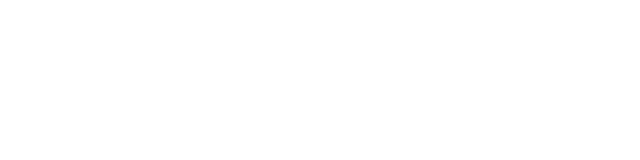
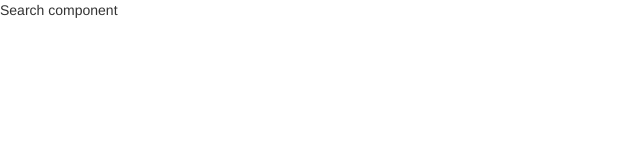
Before and after one commit to ArossThompson/ui-components, a React (Create React App) app: page / in a window 1280 px wide. Shown: the top 160 px of the page, without its empty margins (0-640 px from the left). Built offline with nearby package versions, Linux system fonts and the light colour scheme.

Commit message:
Created a new component called Search and made the dropdown page items an exportable array from a constants.js file

```diff
--- a/src/App.jsx
+++ b/src/App.jsx
@@ -6,32 +6,15 @@
 import Home from './components/routes/Home';
 import About from './components/routes/About';
 import Projects from './components/routes/Projects';
+import Search from './components/Search/Search';
 
-const pages = [
-  {
-    pathname: "/home",
-    pagename: "Home"
-  },
-  {
-    pathname: "/about",
-    pagename: "About"
-  },
-  {
-    pathname: "/projects",
-    pagename: "Projects"
-  },
-]
+// Constants
+import { pages } from './utils/constants';
 
 
 const App = () => {
   return (
-    <main>
-      <Switch>
-          <Route path="/home" component={Home} exact />
-          <Route path="/about" component={About} />
-          <Route path="/projects" component={Projects} />
-      </Switch>
-    </main>
+    <Search />
   )
 }
 
--- /dev/null
+++ b/src/components/Search/Search.jsx
@@ -0,0 +1,7 @@
+import React, { useState, useEffect } from 'react';
+
+const Search = () => {
+  return <div>Search component</div>
+}
+
+export default Search;
--- /dev/null
+++ b/src/utils/constants.js
@@ -0,0 +1,14 @@
+export const pages = [
+  {
+    pathname: "/home",
+    pagename: "Home"
+  },
+  {
+    pathname: "/about",
+    pagename: "About"
+  },
+  {
+    pathname: "/projects",
+    pagename: "Projects"
+  },
+]
```
